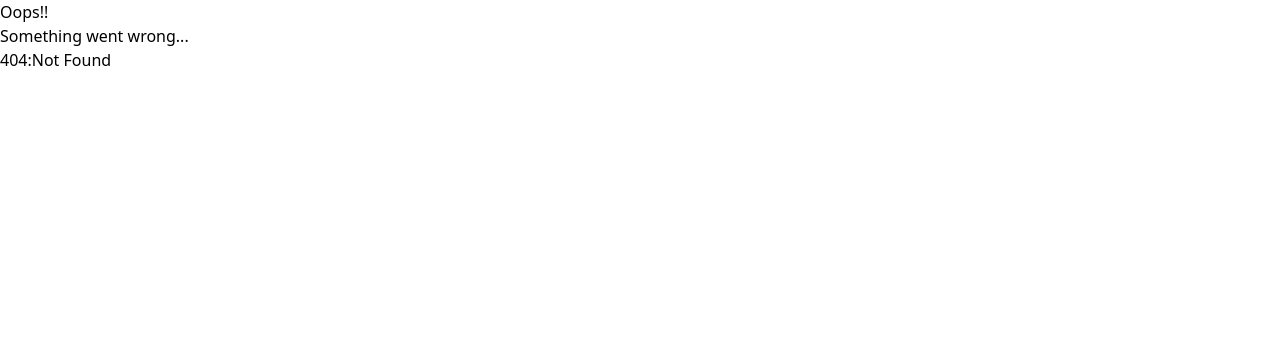
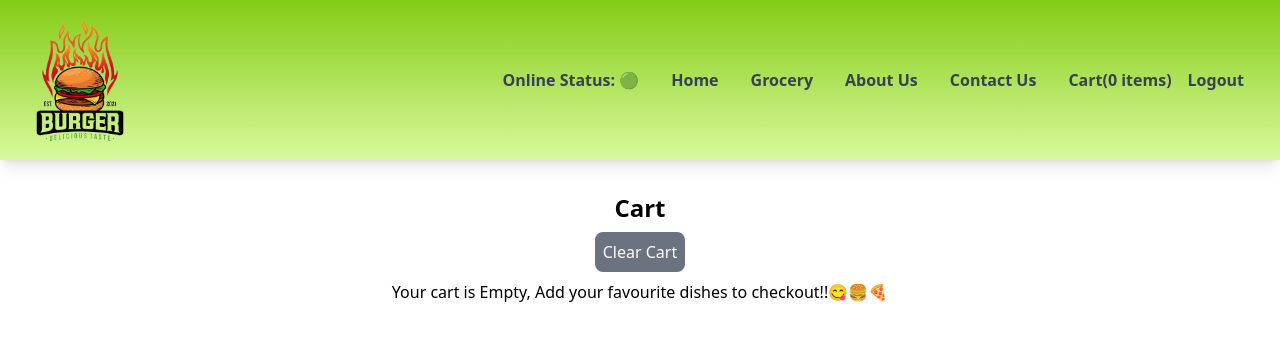
Before and after one commit to Jitesh-Raghav/Gobble-React, a React (Vite) app: page /cart in a window 1280 px wide. Before the commit this address had no page. Shown: the top 340 px of the page. Built offline with nearby package versions, Linux system fonts and the light colour scheme.

Commit message:
added add to cart and clear cart feature, used dispatch,action,reducer,selector

```diff
--- a/src/App.js
+++ b/src/App.js
@@ -10,6 +10,7 @@ import Error from "./components/Error";
 import RestaurantMenu from "./components/RestaurantMenu";
 import { Provider } from "react-redux";
 import appStore from "./utils/appStore";
+import Cart from "./components/Cart";
 
 // import Grocery from "./components/Grocery";
 
@@ -65,6 +66,10 @@ const AppRouter = createBrowserRouter([
             element: <Contact/>,
         },
         {
+            path: "/cart",
+            element: <Cart/>,
+        },
+        {
             path: "/restaurants/:resId",
             element: <RestaurantMenu/>,
         }
--- a/src/components/AccordianBody.jsx
+++ b/src/components/AccordianBody.jsx
@@ -1,7 +1,18 @@
+import { useDispatch } from "react-redux";
 import { CDN_URL } from "../utils/constants";
+import { addItem } from "../utils/cartSlice";
 
 const AccordianBody=({items})=>{
-    console.log(items)
+    //console.log(items)
+
+
+   const dispatch= useDispatch(); //like selector hook for subscribing to component, this is for dispatching an action
+
+   const handleAddItem=(item)=>{
+    //dispatch an action
+    dispatch(addItem(item));
+   };
+
     return (
         <div>
 
@@ -18,7 +29,7 @@ const AccordianBody=({items})=>{
                 <p className="text-xs">{item.card.info.description}</p>
              </div>
              <div className="p-4 w-3/12 object-cover">
-                <div className="absolute"><button className="bg-white p-2 mx-8 my-20 shadow-xl rounded-lg text-green-700 font-bold text-sm">Add +</button></div>
+                <div className="absolute"><button className="bg-white p-2 mx-8 my-20 shadow-xl rounded-lg text-green-700 font-bold text-sm" onClick={()=>handleAddItem(item)}>Add +</button></div>
                 <div><img src={CDN_URL + item.card.info.imageId}/></div>
             </div>
 
--- a/src/components/Body.jsx
+++ b/src/components/Body.jsx
@@ -46,7 +46,7 @@ const Body= () =>{
             <input type="text" className="border border-solid border-black rounded-lg py-1" value={searchText} onChange={(e)=>{   //did this cuz i want the value user enters in the search text
               setsearchText(e.target.value);
             }}/>
-            <button className="px-4 py-2 m-4 bg-lime-300 hover:bg-lime-400 shadow rounded-lg" onClick={()=>{
+            <button className="px-4 py-2 m-4 bg-lime-300 text-black shadow rounded-lg hover:bg-lime-400 hover:shadow-lg" onClick={()=>{
               //filter the restaurant cards and update the UI
 
               console.log(searchText);
@@ -59,7 +59,7 @@ const Body= () =>{
             }}>search</button>
           </div>
            <div className="px-4 py-2 m-4 flex items-center">
-           <button className="m-4 p-4 flex bg bg-lime-300 hover:bg-lime-400  shadow rounded-lg" onClick={()=>{                     //here call js code is written in {}, and inside it there is a callback function ()=>{} which does something onClick
+           <button className="m-4 p-4 flex  bg-lime-300 text-black shadow rounded-lg hover:bg-lime-400 hover:shadow-lg" onClick={()=>{                     //here call js code is written in {}, and inside it there is a callback function ()=>{} which does something onClick
 
                         const filteredList= listOfRestaurant.filter(
                         (res)=> res.info.avgRating>4);
--- /dev/null
+++ b/src/components/Cart.jsx
@@ -0,0 +1,31 @@
+import { useDispatch, useSelector } from "react-redux";
+import AccordianBody from "./AccordianBody";
+import { clearCart } from "../utils/cartSlice";
+
+const Cart=()=>{
+
+    const cartItems= useSelector((store)=>store.cart.items);
+
+    const dispatch= useDispatch();
+
+    const handleClearCart =()=>{
+        dispatch(clearCart());
+    };
+
+
+    return (
+        <div className="text-center m-4 p-4">
+          <h1 className="text-2xl font-bold">Cart</h1>
+          <div className="w-6/12 m-auto">
+            <button className="m-2 p-2 bg-gray-500 text-white rounded-lg hover:text-red-600 hover:bg-gray-300"
+            onClick={handleClearCart}>
+
+              Clear Cart</button>
+              {cartItems.length==0 && (<h1>Your cart is Empty, Add your favourite dishes to checkout!!😋🍔🍕</h1>)}
+            <AccordianBody items={cartItems}/>
+          </div>
+        </div>
+    );
+};
+
+export default Cart;
--- a/src/components/Header.jsx
+++ b/src/components/Header.jsx
@@ -3,12 +3,18 @@ import { LOGO_URL } from "../utils/constants";  //won't using the logo url now,
 import logo from "../images/logo.png";
 import { Link } from "react-router-dom";
 import useOnlineStatus from "../utils/useOnlineStatus";
+import { useSelector } from "react-redux";
 
 const Header= () =>{
 
     const onlineStatus= useOnlineStatus();
     // let btnName = "Logout";
     const[btnName,setbtnName]= useState("Logout");
+
+
+    //SUBSCRIBING THE HEADER TO THE STORE USING A SELECTOR...
+    const cartItems = useSelector((store)=>store.cart.items);
+    console.log(cartItems);
 
     return(
         <div className="flex justify-between shadow-lg bg-gradient-to-b from-lime-500 to-lime-200 ">
@@ -17,13 +23,13 @@ const Header= () =>{
             </div>
             <div className="flex align items-center">
              <ul className="flex p-5 m-4 text-l">
-                <li className="px-4">Online Status: {onlineStatus? "🟢":"🔴"}</li>
-                <li className="px-4"><Link to="/">Home</Link></li>
-                <li className="px-4"><Link to="/grocery">Grocery</Link></li>
-                <li className="px-4"><Link to="/about">About Us</Link></li>
-                <li className="px-4"><Link to="/contact">Contact Us</Link></li>
-                <li className="px-4">Cart</li>
-                <button  className="button"
+                <li className="px-4 font-bold font-sans text-gray-700 hover:text-black">Online Status: {onlineStatus? "🟢":"🔴"}</li>
+                <li className="px-4 font-bold text-gray-700 hover:text-black"><Link to="/">Home</Link></li>
+                <li className="px-4 font-bold text-gray-700 hover:text-black"><Link to="/grocery">Grocery</Link></li>
+                <li className="px-4 font-bold text-gray-700 hover:text-black"><Link to="/about">About Us</Link></li>
+                <li className="px-4 font-bold text-gray-700 hover:text-black"><Link to="/contact">Contact Us</Link></li>
+                <li className="px-4 font-bold text-gray-700 hover:text-black cursor-pointer"><Link to="/cart">Cart({cartItems.length} items)</Link></li>
+                <button  className="button font-bold text-gray-700 hover:text-black"
                 onClick={()=>{
                     // btnName="Login";
 
--- a/src/components/RestaurantCard.jsx
+++ b/src/components/RestaurantCard.jsx
@@ -6,7 +6,7 @@ const RestaurantCard= (props)=>{
     //const{name,cuisines,avgRating,costForTwo,deliveryTime}= resData?.info; //optional chaining read
 
     return (
-        <div className="m-5 p-2 w-[260px] h-[500px] bg-gray-50 hover:bg-lime-100 rounded-lg shadow-lg">
+        <div className="m-5 p-2 w-[260px] h-[500px] bg-gray-50 hover:bg-lime-100 rounded-lg shadow-lg overflow-hidden transform transition duration-300 hover:scale-105 hover:shadow-xl">
 
             <img className="rounded-lg h-[250px] w-[300px] object-cover" alt="res-logo" src={ CDN_URL +resData.info.cloudinaryImageId}/>
               <div className="flex-1 p-3">
--- a/src/utils/cartSlice.js
+++ b/src/utils/cartSlice.js
@@ -1,4 +1,4 @@
-import { createSlice, current } from "@reduxjs/toolkit";
+import { createSlice } from "@reduxjs/toolkit";
 
 const cartSlice = createSlice({
   name: "cart",
@@ -16,7 +16,6 @@ const cartSlice = createSlice({
     clearCart: (state, action) => {
       state.items.length = 0; // originalState = []
 
-    //   return { items: [] }; // this new object will be replaced inside originalState = { items: [] }
     },
   },
 });
```
